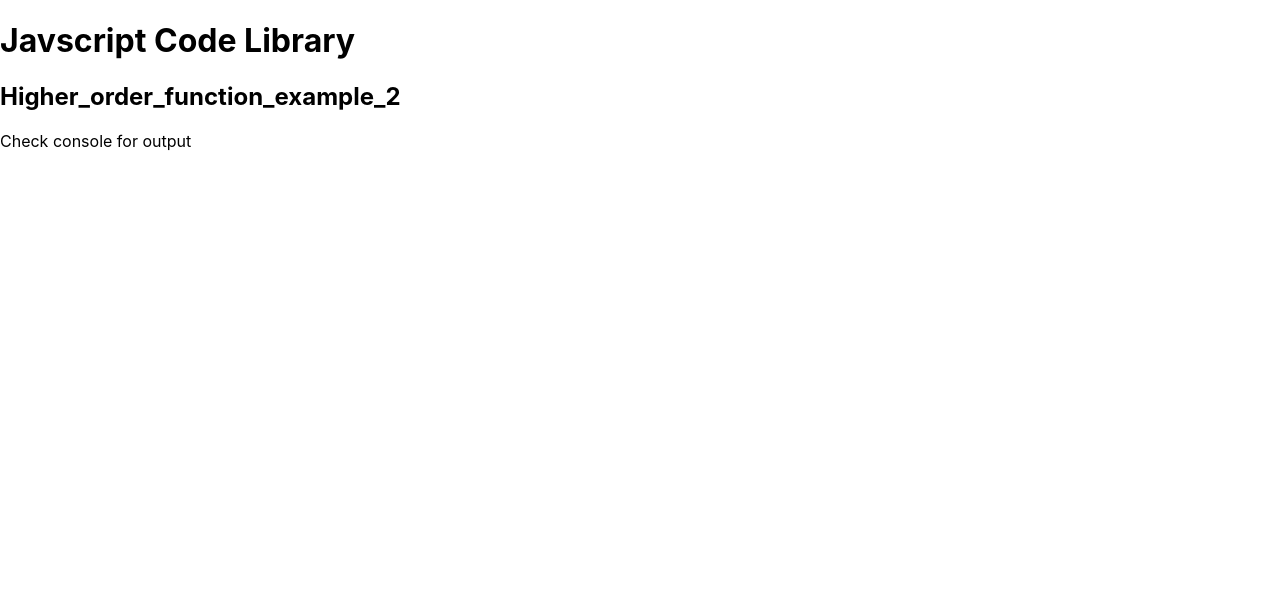
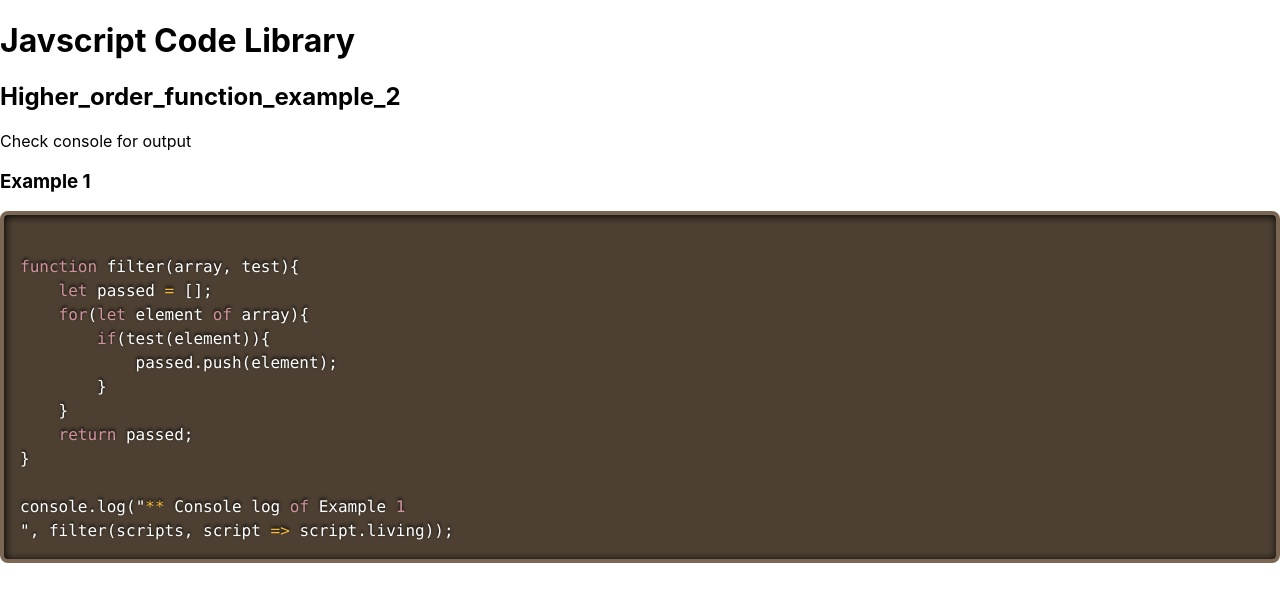
Before and after one commit to duphan2014/code-library, a React (Create React App) app: page /Higher_order_function_example_2 in a window 1280 px wide. Shown: the top 602 px of the page. Built offline with nearby package versions, Linux system fonts and the light colour scheme.

Commit message:
added CodeDisplay component and use for example 1

```diff
--- a/package.json
+++ b/package.json
@@ -11,6 +11,7 @@
     "react-dom": "^18.3.1",
     "react-router-dom": "^6.23.1",
     "react-scripts": "5.0.1",
+    "react-syntax-highlighter": "^15.5.0",
     "serve": "^14.2.3",
     "web-vitals": "^2.1.4"
   },
--- /dev/null
+++ b/src/components/CodeDisplay.js
@@ -0,0 +1,13 @@
+import React from "react";
+import { Prism as SyntaxHighlighter } from "react-syntax-highlighter";
+import { dark } from "react-syntax-highlighter/dist/esm/styles/prism";
+
+const CodeDisplay = ({ codeString }) => {
+  return (
+    <SyntaxHighlighter language="javascript" style={dark}>
+      {codeString}
+    </SyntaxHighlighter>
+  );
+};
+
+export default CodeDisplay;
--- a/src/components/Higher_order_function_example_2.js
+++ b/src/components/Higher_order_function_example_2.js
@@ -6,27 +6,27 @@
 
 import React, {useState, useEffect} from "react";
 import {scripts} from "../data/scripts.js";
+import CodeDisplay from "./CodeDisplay";
 
 const Higher_order_function_example_2 = ()=>{
-	const [unicodeScripts, setScripts] = useState([]);
-
     // useEffect is called after every render
-
 	useEffect(()=>{
-      	//setScripts(unicodeScripts);
-        //don't use console.log because useEffect acts like console.log already
-        //console.log(filter(scripts, script => script.living));
-        console.log('a');
+        console.log("** Console log of Example 1\n", filter(scripts, script => script.living));
 	},[]);
 
   return (
     <div>
       <h2>Higher_order_function_example_2</h2>
       <p> Check console for output</p>
+      <div>
+        <h3>Example 1</h3>
+        <CodeDisplay codeString={Example1CodeString}/>
+      </div>
     </div>
   );
 }
 
+const Example1CodeString = `
 function filter(array, test){
     let passed = [];
     for(let element of array){
@@ -37,6 +37,18 @@ function filter(array, test){
     return passed;
 }
 
-//console.log(filter(scripts, script => script.living));
+console.log("** Console log of Example 1\n", filter(scripts, script => script.living));
+`
+function filter(array, test){
+    let passed = [];
+    for(let element of array){
+        if(test(element)){
+            passed.push(element);
+        }
+    }
+    return passed;
+}
+
+
 
 export default Higher_order_function_example_2;
```
Also changed, not shown: 1 other file (tests, documents, lock files or other folders).
